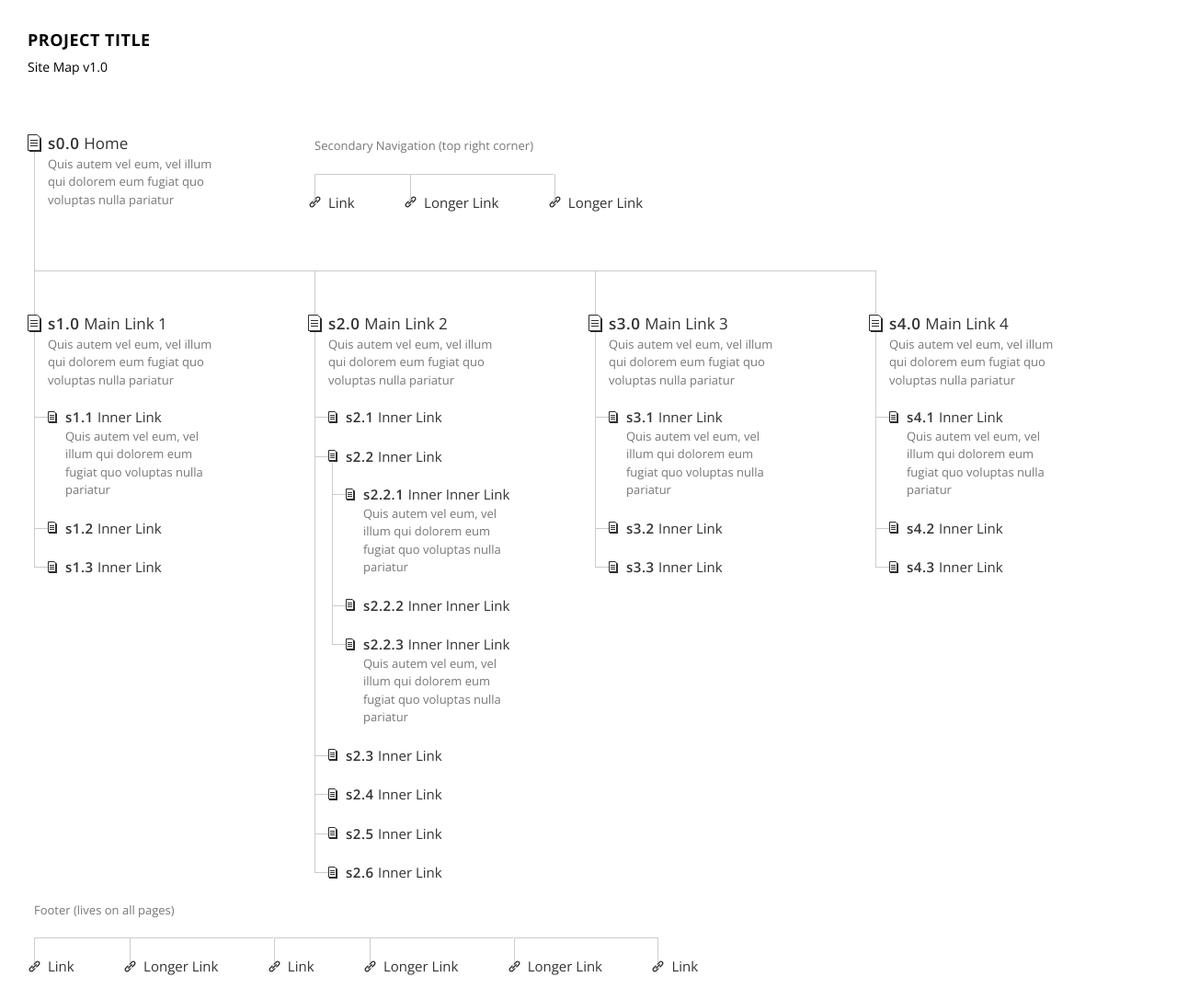
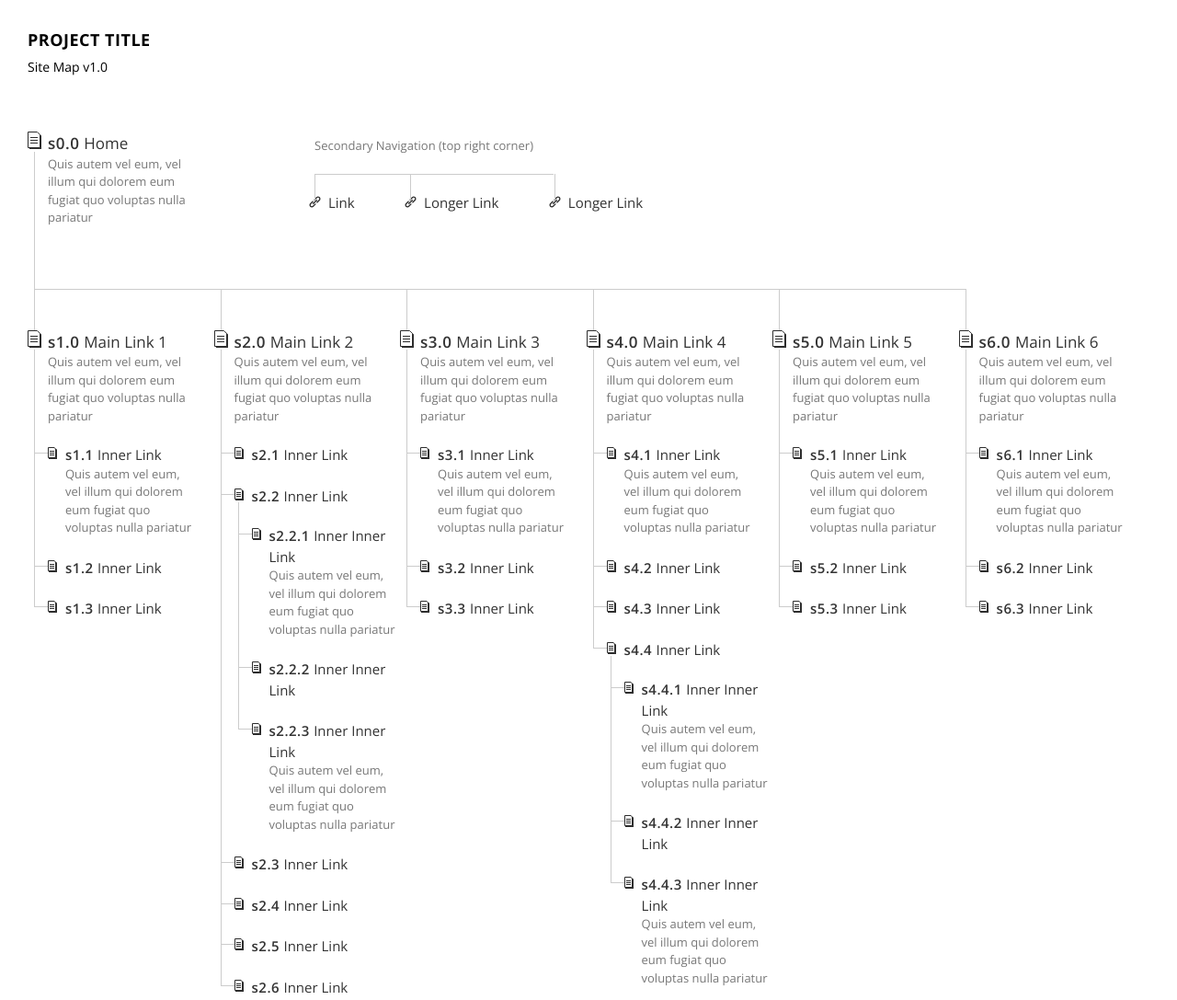
Before and after one commit to angel-ng/site-map-template, a plain HTML site: page index.html in a window 1280 px wide. Shown: the top 1087 px of the page at 92% size. Drawn offline with nearby package versions, Linux system fonts and the light colour scheme.

Commit message:
Spacing and Icon Fixes

```diff
--- a/index.html
+++ b/index.html
@@ -52,7 +52,7 @@
 				</ul>
 			</div>
 
-			<ul id="main-nav" class="col4">
+			<ul id="main-nav" class="col6">
 
 				<li id="home">
 					<h3><a href="#"><span class="label">s0.0 </span>Home</a></h3>
@@ -102,9 +102,9 @@
 							<span class="horizontal-rule"></span>
 							<h4><a href="#"><span class="label">s2.2 </span>Inner Link</a></h4>
 							<ul>
-							<div class="inner-level">
-								<span class="vertical-rule"></span>
-							</div>
+								<div class="inner-level">
+									<span class="vertical-rule"></span>
+								</div>
 								<li>
 									<span class="horizontal-rule"></span>
 									<h4><a href="#"><span class="label">s2.2.1 </span>Inner Inner Link</a></h4>
@@ -164,7 +164,8 @@
 					</ul>
 				</li>
 
-				<li class ="last">
+				<li>
+					<span class="top-rule"></span>
 					<h3><a href="#"><span class="label">s4.0 </span>Main Link 4</a></h3>
 					<div class="main-level">
 						<span class="vertical-rule"></span>
@@ -183,6 +184,75 @@
 						<li>
 							<span class="horizontal-rule"></span>
 							<h4><a href="#"><span class="label">s4.3 </span>Inner Link</a></h4>
+						<li>
+							<span class="horizontal-rule"></span>
+							<h4><a href="#"><span class="label">s4.4 </span>Inner Link</a></h4>
+							<ul>
+								<div class="inner-level">
+									<span class="vertical-rule"></span>
+								</div>
+								<li>
+									<span class="horizontal-rule"></span>
+									<h4><a href="#"><span class="label">s4.4.1 </span>Inner Inner Link</a></h4>
+									<p>Quis autem vel eum, vel illum qui dolorem eum fugiat quo voluptas nulla pariatur</p>
+								</li>
+								<li>
+									<span class="horizontal-rule"></span>
+									<h4><a href="#"><span class="label">s4.4.2 </span>Inner Inner Link</a></h4>
+								</li>
+								<li>
+									<span class="horizontal-rule"></span>
+									<h4><a href="#"><span class="label">s4.4.3 </span>Inner Inner Link</a></h4>
+									<p>Quis autem vel eum, vel illum qui dolorem eum fugiat quo voluptas nulla pariatur</p>
+								</li>
+							</ul>
+						</li>
+					</ul>
+				</li>
+
+				<li>
+					<span class="top-rule"></span>
+					<h3><a href="#"><span class="label">s5.0 </span>Main Link 5</a></h3>
+					<div class="main-level">
+						<span class="vertical-rule"></span>
+						<p>Quis autem vel eum, vel illum qui dolorem eum fugiat quo voluptas nulla pariatur</p>
+					</div>
+					<ul>
+						<li>
+							<span class="horizontal-rule"></span>
+							<h4><a href="#"><span class="label">s5.1 </span>Inner Link</a></h4>
+							<p>Quis autem vel eum, vel illum qui dolorem eum fugiat quo voluptas nulla pariatur</p>
+						</li>
+						<li>
+							<span class="horizontal-rule"></span>
+							<h4><a href="#"><span class="label">s5.2 </span>Inner Link</a></h4>
+						</li>
+						<li>
+							<span class="horizontal-rule"></span>
+							<h4><a href="#"><span class="label">s5.3 </span>Inner Link</a></h4>
+						</li>
+					</ul>
+				</li>
+
+				<li class ="last">
+					<h3><a href="#"><span class="label">s6.0 </span>Main Link 6</a></h3>
+					<div class="main-level">
+						<span class="vertical-rule"></span>
+						<p>Quis autem vel eum, vel illum qui dolorem eum fugiat quo voluptas nulla pariatur</p>
+					</div>
+					<ul>
+						<li>
+							<span class="horizontal-rule"></span>
+							<h4><a href="#"><span class="label">s6.1 </span>Inner Link</a></h4>
+							<p>Quis autem vel eum, vel illum qui dolorem eum fugiat quo voluptas nulla pariatur</p>
+						</li>
+						<li>
+							<span class="horizontal-rule"></span>
+							<h4><a href="#"><span class="label">s6.2 </span>Inner Link</a></h4>
+						</li>
+						<li>
+							<span class="horizontal-rule"></span>
+							<h4><a href="#"><span class="label">s6.3 </span>Inner Link</a></h4>
 						</li>
 					</ul>
 				</li>
--- a/style.css
+++ b/style.css
@@ -119,7 +119,7 @@ ol, ul {
 }
 
 p {
-	margin-right: 90px;
+	margin-right: 10%;
 	color: #777777;
 	font-weight: 300;
 	padding-left: 22px;
@@ -248,14 +248,15 @@ li li:last-child {
 }
 
 #main-nav li h3 {
-	background: url('./assets/page-lg.svg') left center no-repeat;
+	background: url('./assets/page-lg.svg') left top no-repeat;
 	padding-left: 22px;
 }
 
 #main-nav li h4 {
-	background: url('./assets/page-sm.svg') left center no-repeat;
+	background: url('./assets/page-sm.svg') left top no-repeat;
 	padding-left: 22px;
 	margin-left: 19px;
+	margin-top: 2px;
 }
 
 #main-nav li a {
```
